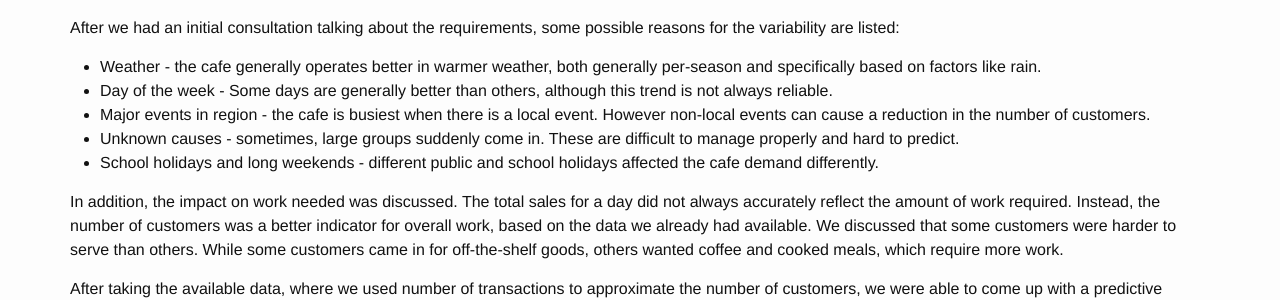
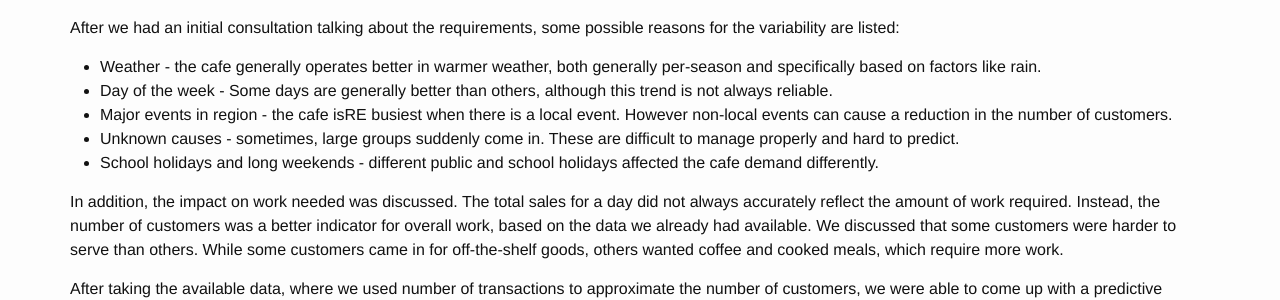
Before and after one commit to dataPipelineAU/jwebsite, a Jekyll site: the page built from _posts/2015-09-23-case-study-small-business.markdown, in a window 1280 px wide. Shown: the part 682-982 px from the top of the page. Built offline with Jekyll 4.4.1, drawn with Linux system fonts in a browser that asks for light colours.

Commit message:
Update to blog post

```diff
--- a/_posts/2015-09-23-case-study-small-business.markdown
+++ b/_posts/2015-09-23-case-study-small-business.markdown
@@ -18,7 +18,7 @@ After we had an initial consultation talking about the requirements, some possib
 
 * Weather - the cafe generally operates better in warmer weather, both generally per-season and specifically based on factors like rain.
 * Day of the week - Some days are generally better than others, although this trend is not always reliable.
-* Major events in region - the cafe is busiest when there is a local event. However non-local events can cause a reduction in the number of customers.
+* Major events in region - the cafe isRE busiest when there is a local event. However non-local events can cause a reduction in the number of customers.
 * Unknown causes - sometimes, large groups suddenly come in. These are difficult to manage properly and hard to predict.
 * School holidays and long weekends - different public and school holidays affected the cafe demand differently.
 
```
